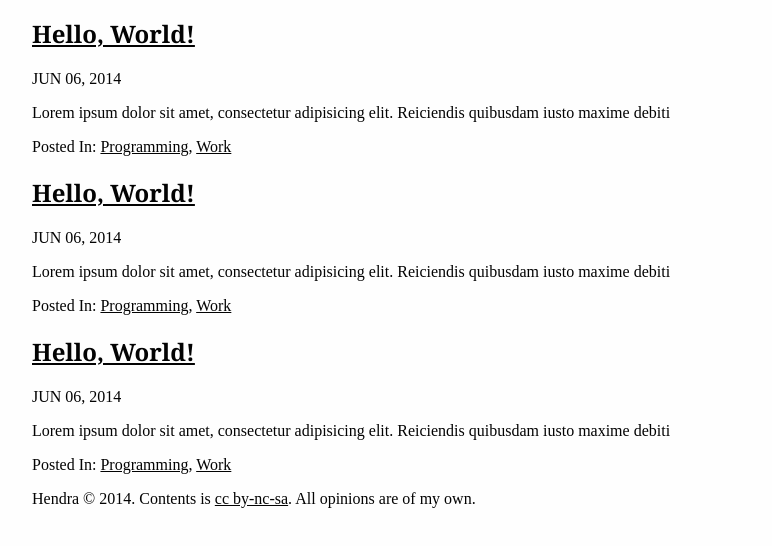
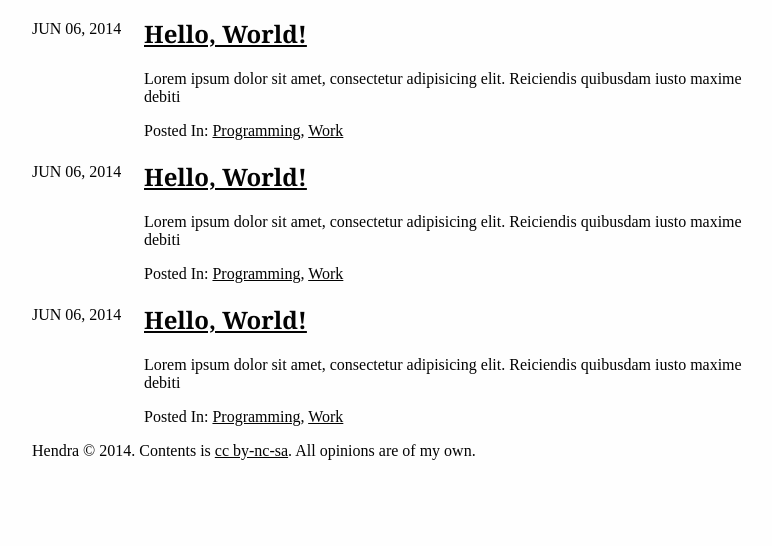
Before and after one commit to hdra/Pelican-Cid, a website: page design/list.html in a window 1280 px wide. Shown: the part 102-648 px from the top of the page, without its empty margins (248-1020 px from the left). Drawn offline with Linux system fonts and the light colour scheme; a web font is replaced by a local one.

Commit message:
Add post list styles

```diff
--- a/src/sass/cid.sass
+++ b/src/sass/cid.sass
@@ -61,3 +61,13 @@ h1, h2, h3, h4
     .blog-header
         h1
             margin: 0.6em 0
+
+    .post-list
+        .post-overview
+            position: relative
+            padding-left: 7em
+
+            time
+                position: absolute
+                left: 0em
+                top: 0.2em
```
Also changed, not shown: static/css/cid.css.
